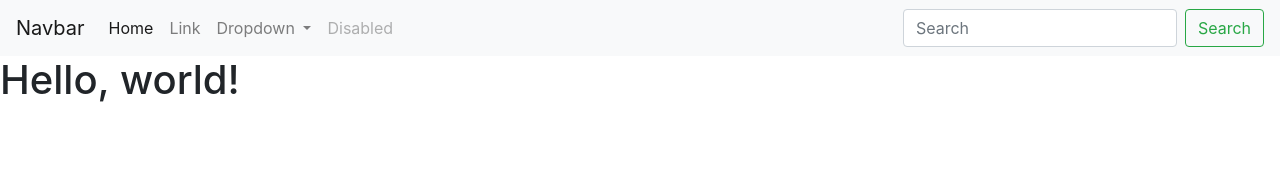
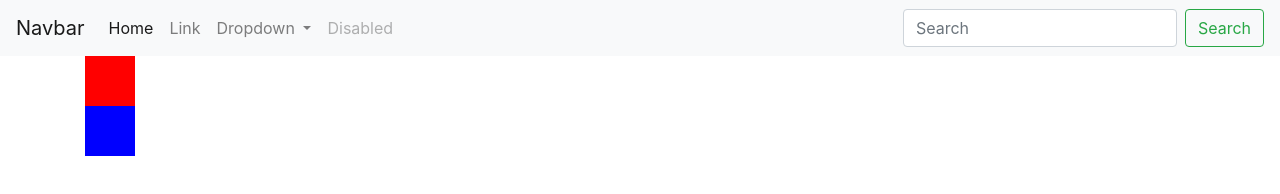
Before and after one commit to muhdarifrawi/resume-project-trial, a plain HTML site: page index.html in a window 1280 px wide. Drawn offline with nearby package versions, Linux system fonts and the light colour scheme.

Commit message:
added container, red blue squares as test.

```diff
--- a/index.html
+++ b/index.html
@@ -7,7 +7,7 @@
 
     <!-- Bootstrap CSS -->
     <link rel="stylesheet" href="https://stackpath.bootstrapcdn.com/bootstrap/4.3.1/css/bootstrap.min.css" integrity="sha384-ggOyR0iXCbMQv3Xipma34MD+dH/1fQ784/j6cY/iJTQUOhcWr7x9JvoRxT2MZw1T" crossorigin="anonymous">
-
+    <link rel="stylesheet" href="style.css" type="text/css" />
     <title>Hello, world!</title>
   </head>
   <body>
@@ -48,7 +48,17 @@
   </div>
 </nav>
 
-    <h1>Hello, world!</h1>
+      <div class="container">
+
+          <div class="box red">
+
+          </div>
+
+          <div class="box blue">
+
+          </div>
+
+      </div>
 
     <!-- Optional JavaScript -->
     <!-- jQuery first, then Popper.js, then Bootstrap JS -->
--- /dev/null
+++ b/style.css
@@ -0,0 +1,12 @@
+.box{
+    height:50px;
+    width:50px;
+}
+
+.red{
+    background-color:red;
+}
+
+.blue{
+    background-color:blue;
+}
```
Also changed, not shown: syle.css (deleted).
